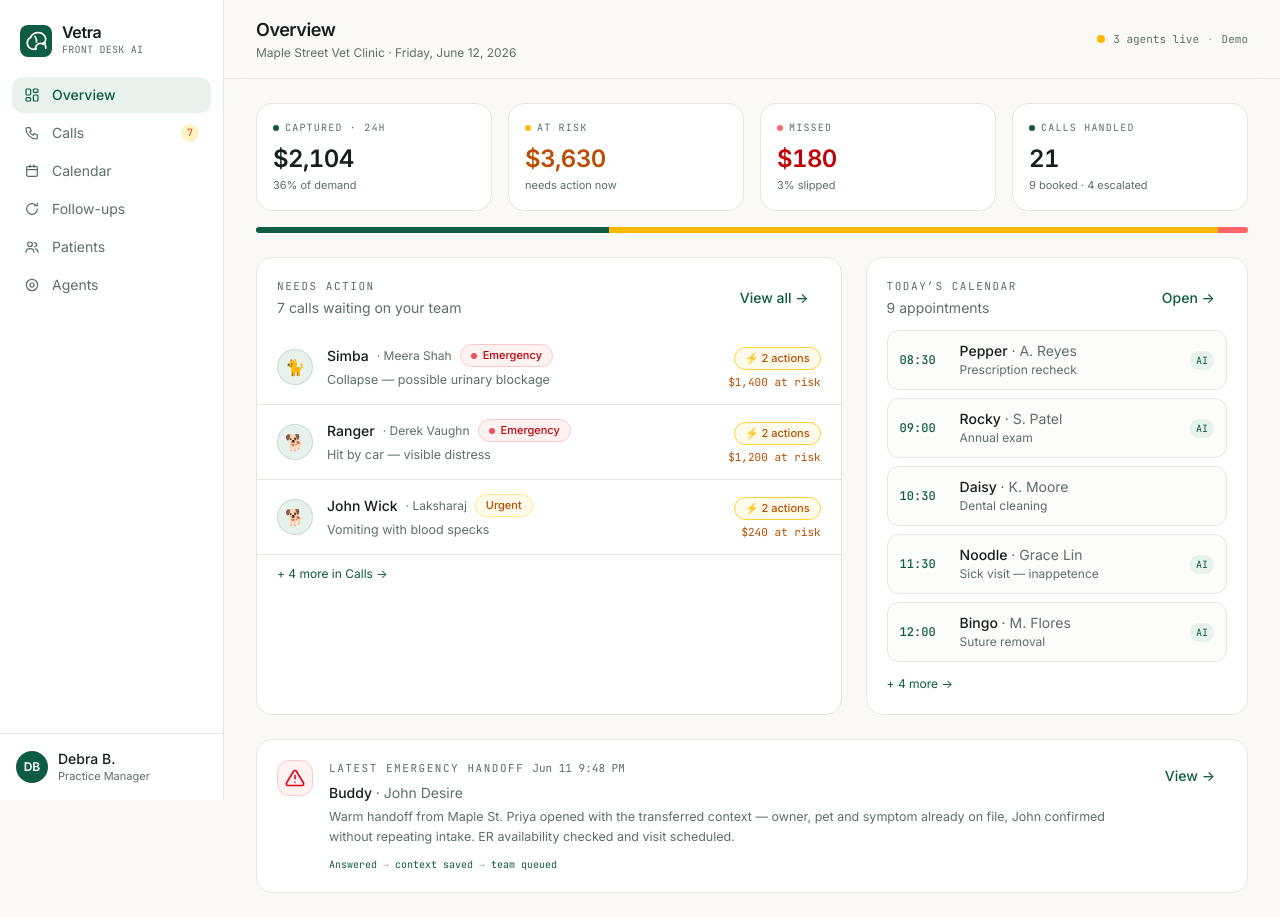
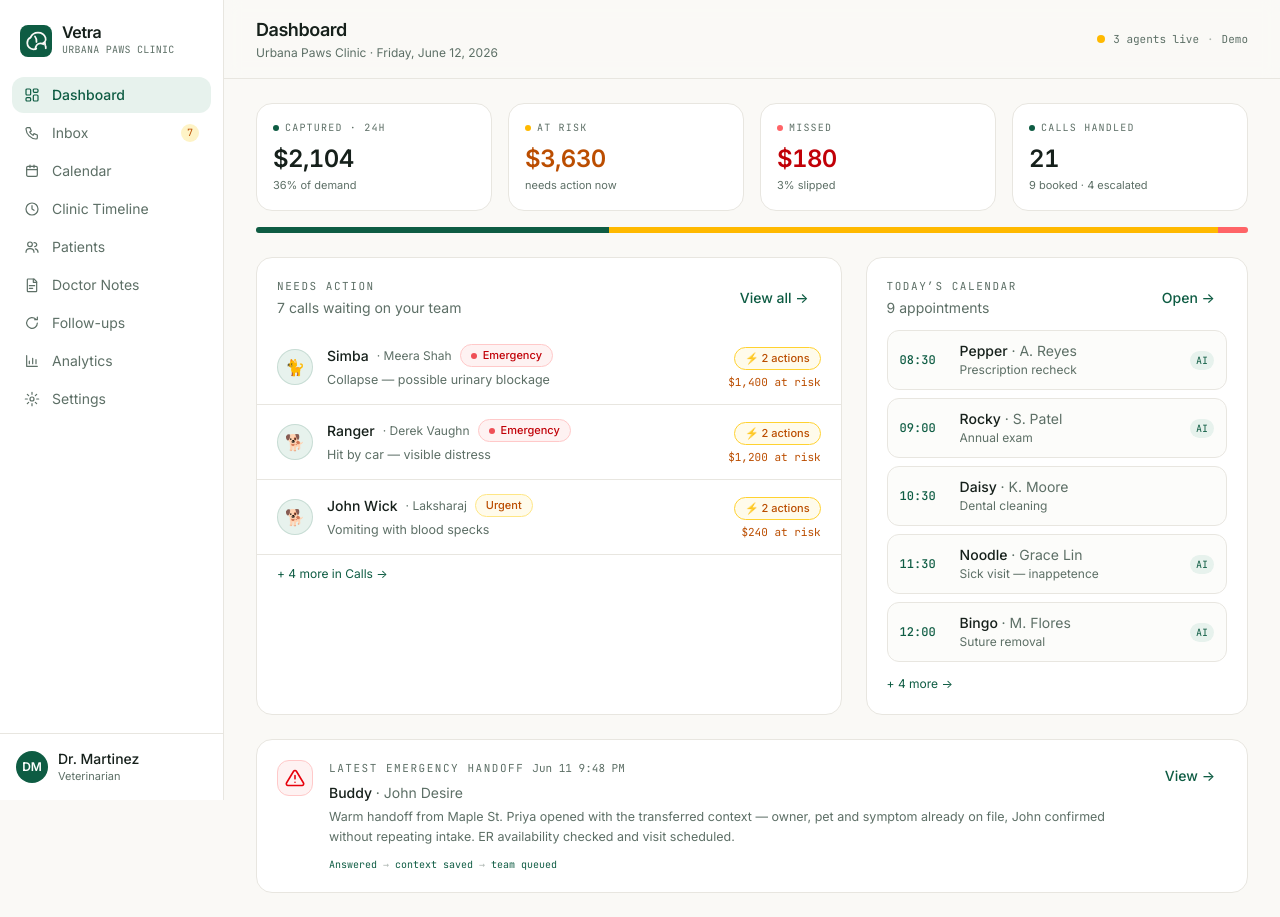
Before and after one commit to Rishabd2/vetra-ambient-scribe, a React (Vite) app: page / in a window 1280 px wide. Both pictures are taken after a click on the button "Open dashboard". Built offline with nearby package versions, Linux system fonts and the light colour scheme; no server answers.

Commit message:
feat: rebrand shell + new nav

```diff
--- a/src/App.jsx
+++ b/src/App.jsx
@@ -16,7 +16,7 @@ import Calls from './pages/Calls.jsx'
 import CalendarPage from './pages/Calendar.jsx'
 import FollowUps from './pages/FollowUps.jsx'
 import Patients from './pages/Patients.jsx'
-import Agents from './pages/Agents.jsx'
+import { ComingSoon } from './ui.jsx'
 import CallDrawer from './pages/CallDrawer.jsx'
 import BookingModal from './pages/BookingModal.jsx'
 import Landing2 from './pages/Landing2.jsx'
@@ -25,12 +25,15 @@ import RevenueUplift from './pages/RevenueUplift.jsx'
 
 const ni = { fill: 'none', stroke: 'currentColor', strokeWidth: 1.8, strokeLinecap: 'round', strokeLinejoin: 'round' }
 const NAV = [
-  { id: 'overview', label: 'Overview', icon: <svg viewBox="0 0 24 24" className="w-4 h-4" {...ni}><rect x="3" y="3" width="7" height="9" rx="1.5" /><rect x="14" y="3" width="7" height="5" rx="1.5" /><rect x="14" y="12" width="7" height="9" rx="1.5" /><rect x="3" y="16" width="7" height="5" rx="1.5" /></svg> },
-  { id: 'calls', label: 'Calls', icon: <svg viewBox="0 0 24 24" className="w-4 h-4" {...ni}><path d="M5 4h4l2 5-2.5 1.5a11 11 0 0 0 5 5L15 13l5 2v4a2 2 0 0 1-2 2A16 16 0 0 1 3 6a2 2 0 0 1 2-2" /></svg> },
+  { id: 'overview', label: 'Dashboard', icon: <svg viewBox="0 0 24 24" className="w-4 h-4" {...ni}><rect x="3" y="3" width="7" height="9" rx="1.5" /><rect x="14" y="3" width="7" height="5" rx="1.5" /><rect x="14" y="12" width="7" height="9" rx="1.5" /><rect x="3" y="16" width="7" height="5" rx="1.5" /></svg> },
+  { id: 'calls', label: 'Inbox', icon: <svg viewBox="0 0 24 24" className="w-4 h-4" {...ni}><path d="M5 4h4l2 5-2.5 1.5a11 11 0 0 0 5 5L15 13l5 2v4a2 2 0 0 1-2 2A16 16 0 0 1 3 6a2 2 0 0 1 2-2" /></svg> },
   { id: 'calendar', label: 'Calendar', icon: <svg viewBox="0 0 24 24" className="w-4 h-4" {...ni}><rect x="4" y="5" width="16" height="15" rx="2" /><path d="M4 10h16M9 3v4M15 3v4" /></svg> },
+  { id: 'timeline', label: 'Clinic Timeline', icon: <svg viewBox="0 0 24 24" className="w-4 h-4" {...ni}><circle cx="12" cy="12" r="9" /><path d="M12 7v5l3 2" /></svg> },
+  { id: 'patients', label: 'Patients', icon: <svg viewBox="0 0 24 24" className="w-4 h-4" {...ni}><circle cx="9" cy="8" r="3.5" /><path d="M3 20c0-3.3 2.7-5.5 6-5.5s6 2.2 6 5.5" /><path d="M16 11.5a3 3 0 1 0-1-5.8M21 20c0-2.6-1.6-4.6-4-5.2" /></svg> },
+  { id: 'notes', label: 'Doctor Notes', icon: <svg viewBox="0 0 24 24" className="w-4 h-4" {...ni}><path d="M6 3h9l4 4v14a1 1 0 0 1-1 1H6a1 1 0 0 1-1-1V4a1 1 0 0 1 1-1z" /><path d="M14 3v5h5M8 13h8M8 17h5" /></svg> },
   { id: 'followups', label: 'Follow-ups', icon: <svg viewBox="0 0 24 24" className="w-4 h-4" {...ni}><path d="M20 12a8 8 0 1 1-2.3-5.6M20 3v4h-4" /></svg> },
-  { id: 'patients', label: 'Patients', icon: <svg viewBox="0 0 24 24" className="w-4 h-4" {...ni}><circle cx="9" cy="8" r="3.5" /><path d="M3 20c0-3.3 2.7-5.5 6-5.5s6 2.2 6 5.5" /><path d="M16 11.5a3 3 0 1 0-1-5.8M21 20c0-2.6-1.6-4.6-4-5.2" /></svg> },
-  { id: 'agents', label: 'Agents', icon: <svg viewBox="0 0 24 24" className="w-4 h-4" {...ni}><circle cx="12" cy="12" r="8.5" /><circle cx="12" cy="12" r="3" /></svg> },
+  { id: 'analytics', label: 'Analytics', icon: <svg viewBox="0 0 24 24" className="w-4 h-4" {...ni}><path d="M4 20V4M4 20h16M8 16v-4M13 16V8M18 16v-6" /></svg> },
+  { id: 'settings', label: 'Settings', icon: <svg viewBox="0 0 24 24" className="w-4 h-4" {...ni}><circle cx="12" cy="12" r="3" /><path d="M12 2v3M12 19v3M2 12h3M19 12h3M5 5l2 2M17 17l2 2M5 19l2-2M17 7l2-2" /></svg> },
 ]
 
 export default function App() {
@@ -282,7 +285,7 @@ export default function App() {
           </div>
           <div>
             <div className="font-semibold tracking-tight leading-none">Vetra</div>
-            <div className="text-[10px] text-sage font-mono mt-0.5 tracking-wide">FRONT DESK AI</div>
+            <div className="text-[10px] text-sage font-mono mt-0.5 tracking-wide">URBANA PAWS CLINIC</div>
           </div>
         </button>
         <nav className="px-3 space-y-0.5 flex-1">
@@ -306,10 +309,10 @@ export default function App() {
         </nav>
         <div className="p-4 border-t border-line">
           <div className="flex items-center gap-2.5">
-            <div className="w-8 h-8 rounded-full bg-pine text-white flex items-center justify-center text-xs font-semibold">DB</div>
+            <div className="w-8 h-8 rounded-full bg-pine text-white flex items-center justify-center text-xs font-semibold">DM</div>
             <div className="min-w-0">
-              <div className="text-sm font-medium leading-tight truncate">Debra B.</div>
-              <div className="text-[11px] text-sage">Practice Manager</div>
+              <div className="text-sm font-medium leading-tight truncate">Dr. Martinez</div>
+              <div className="text-[11px] text-sage">Veterinarian</div>
             </div>
           </div>
         </div>
@@ -331,7 +334,7 @@ export default function App() {
             </button>
             <div className="min-w-0">
               <h1 className="text-lg font-semibold tracking-tight capitalize">{NAV.find((n) => n.id === view)?.label}</h1>
-              <div className="text-[12px] text-sage truncate">Maple Street Vet Clinic · {formatDashboardDate(dashboardDate)}</div>
+              <div className="text-[12px] text-sage truncate">Urbana Paws Clinic · {formatDashboardDate(dashboardDate)}</div>
             </div>
           </div>
           <div className="hidden sm:flex items-center gap-2 font-mono text-[11px] text-sage shrink-0">
@@ -347,9 +350,12 @@ export default function App() {
           {view === 'overview' && <Overview store={store} />}
           {view === 'calls' && <Calls store={store} />}
           {view === 'calendar' && <CalendarPage store={store} />}
+          {view === 'timeline' && <ComingSoon label="Clinic Timeline" />}
+          {view === 'notes' && <ComingSoon label="Doctor Notes" />}
           {view === 'followups' && <FollowUps store={store} />}
           {view === 'patients' && <Patients store={store} />}
-          {view === 'agents' && <Agents store={store} />}
+          {view === 'analytics' && <ComingSoon label="Analytics" />}
+          {view === 'settings' && <ComingSoon label="Settings" />}
         </div>
       </main>
 
--- a/src/data.js
+++ b/src/data.js
@@ -2,7 +2,7 @@
 export const NOW = new Date('2026-06-12T17:30:00+05:30')
 
 export const CLINICS = {
-  small: { name: 'Maple Street Vet Clinic', short: 'Maple St.', type: 'Primary care' },
+  small: { name: 'Urbana Paws Clinic', short: 'Urbana Paws', type: 'Primary care' },
   emergency: { name: 'Northside Emergency & Specialty', short: 'Northside ER', type: '24/7 Emergency' },
 }
 
--- a/src/ui.jsx
+++ b/src/ui.jsx
@@ -66,3 +66,15 @@ export function ChannelIcon({ channel }) {
   const map = { SMS: '💬', WhatsApp: '🟢', Email: '✉️', Phone: '☎' }
   return <span className="text-xs">{map[channel] || '💬'}</span>
 }
+
+export function ComingSoon({ label }) {
+  return (
+    <div className="flex flex-col items-center justify-center py-24 text-center fade-up">
+      <div className="w-12 h-12 rounded-2xl bg-pine-light flex items-center justify-center text-pine mb-4">
+        <svg viewBox="0 0 24 24" className="w-6 h-6" fill="none" stroke="currentColor" strokeWidth="1.8" strokeLinecap="round" strokeLinejoin="round"><circle cx="12" cy="12" r="9" /><path d="M12 7v5l3 2" /></svg>
+      </div>
+      <div className="font-semibold text-ink">{label}</div>
+      <div className="text-sm text-sage mt-1">Coming soon in this workflow.</div>
+    </div>
+  )
+}
```
